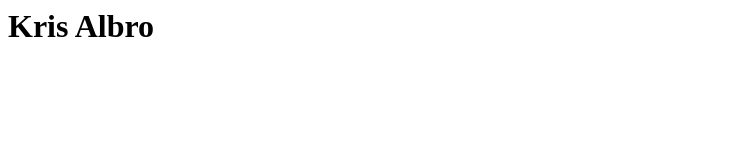
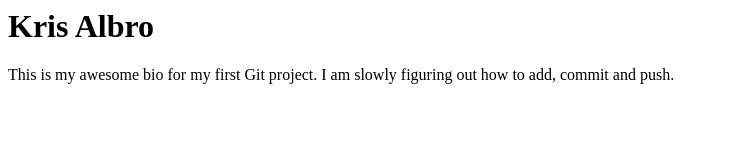
Before and after one commit to Kalbro/get-skills, a plain HTML site: page index.html in a window 1280 px wide. Shown: the whole page, without its empty margins (0-729 px from the left). Drawn offline with Linux system fonts and the light colour scheme.

Commit message:
added a bio

```diff
--- a/index.html
+++ b/index.html
@@ -1 +1,2 @@
 <h1>Kris Albro</h1>
+<p>This is my awesome bio for my first Git project. I am slowly figuring out how to add, commit and push.</p>
```
